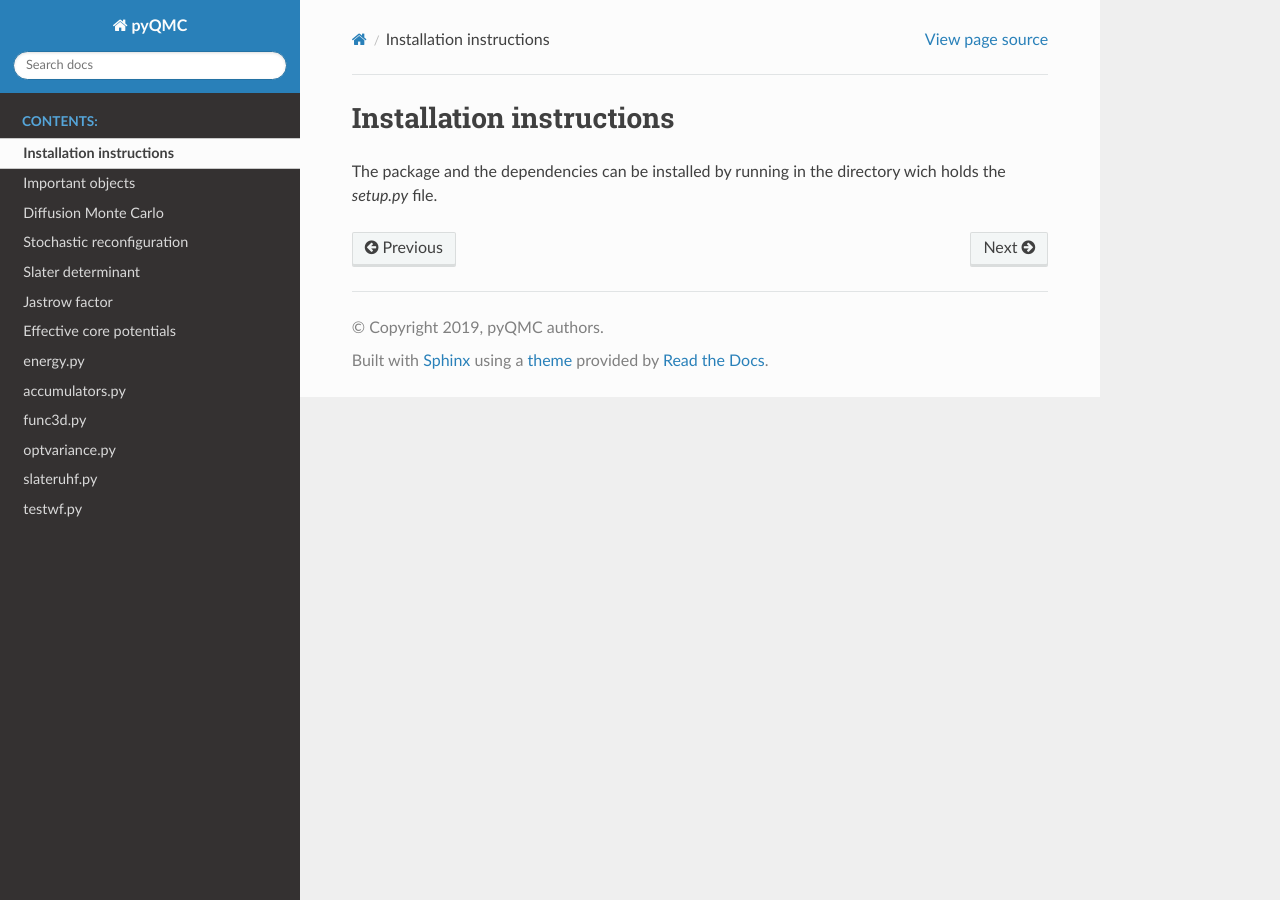
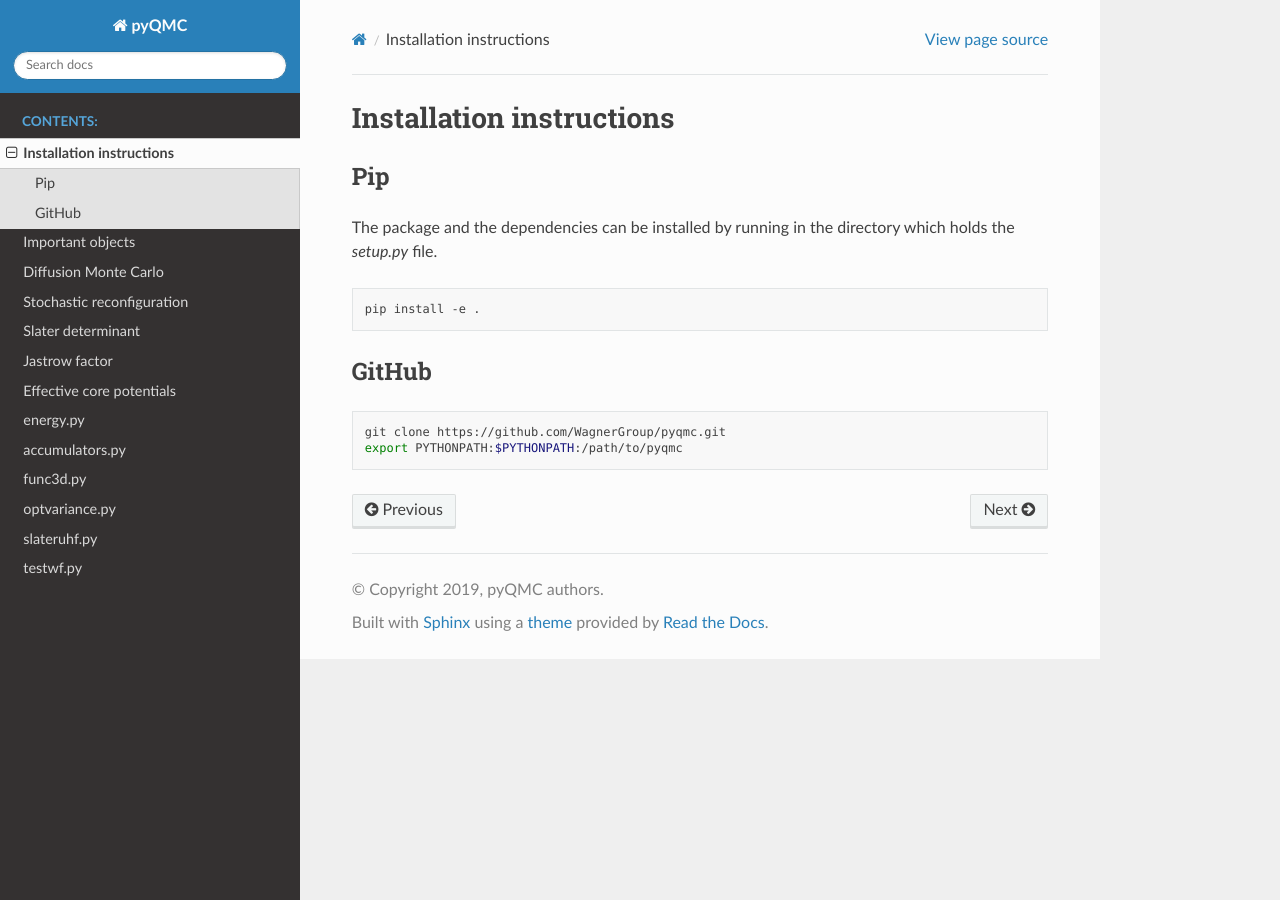
Before and after one commit to WagnerGroup/pyqmc, a Sphinx documentation site: the page built from doc/source/install.rst, in a window 1280 px wide. Built offline with Sphinx 7.4.7 and the Read the Docs theme 2.0.0, drawn with Linux system fonts in a browser that asks for light colours; pages that are not in the unit, such as notebooks, are missing from menus.

Commit message:
Updated install docs

```diff
--- a/doc/source/install.rst
+++ b/doc/source/install.rst
@@ -1,7 +1,20 @@
 Installation instructions
 **********************************
 
-The package and the dependencies can be installed by running in the directory wich holds the `setup.py` file.
+
+Pip
+-------------------------------
+
+The package and the dependencies can be installed by running in the directory which holds the `setup.py` file.
 
 .. code-block:: bash
+
   pip install -e .
+
+GitHub
+--------------------------------
+
+.. code-block:: bash
+
+    git clone https://github.com/WagnerGroup/pyqmc.git
+    export PYTHONPATH:$PYTHONPATH:/path/to/pyqmc
```
